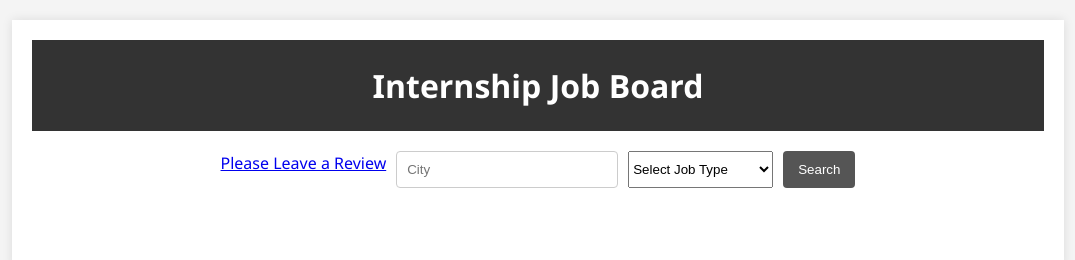
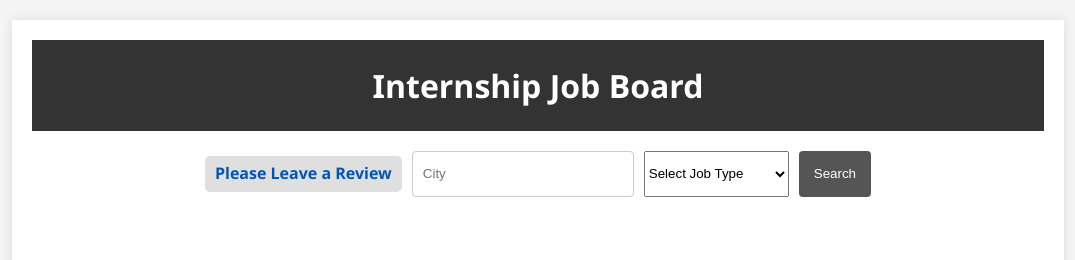
Before and after one commit to ConPeace/Intership_Job_Board, a website: page public/index.html in a window 1280 px wide. Shown: the whole page, without its empty margins (102-1177 px from the left). Drawn offline with Linux system fonts and the light colour scheme; no server answers.

Commit message:
Update style.css

```diff
--- a/public/style.css
+++ b/public/style.css
@@ -180,6 +180,24 @@ header h1 {
     padding: 20px; /* Add some padding around the buttons */
     margin-top: 20px; /* Add space between listings and pagination */
   }
+  .survey-link {
+    display: inline-block;
+    background-color: rgb(223, 223, 223); /* Green background */
+    color: #0056b3;
+    padding: 5px 10px; /* Padding around the text */
+    margin: 5px 0; /* Margin above and below the link */
+    border-radius: 5px; /* Rounded corners */
+    text-decoration: none; /* Remove underline from the link */
+    font-weight: bold; /* Make the font bold */
+    text-align: center; /* Center the text */
+    transition: background-color 0.3s ease; /* Smooth background color change on hover */
+}
+
+.survey-link:hover {
+    background-color: rgb(145, 213, 243); /* Darker green on hover */
+    box-shadow: 0 2px 5px rgba(0, 0, 0, 0.2); /* Add shadow for depth */
+}
+
 
 
 
```
